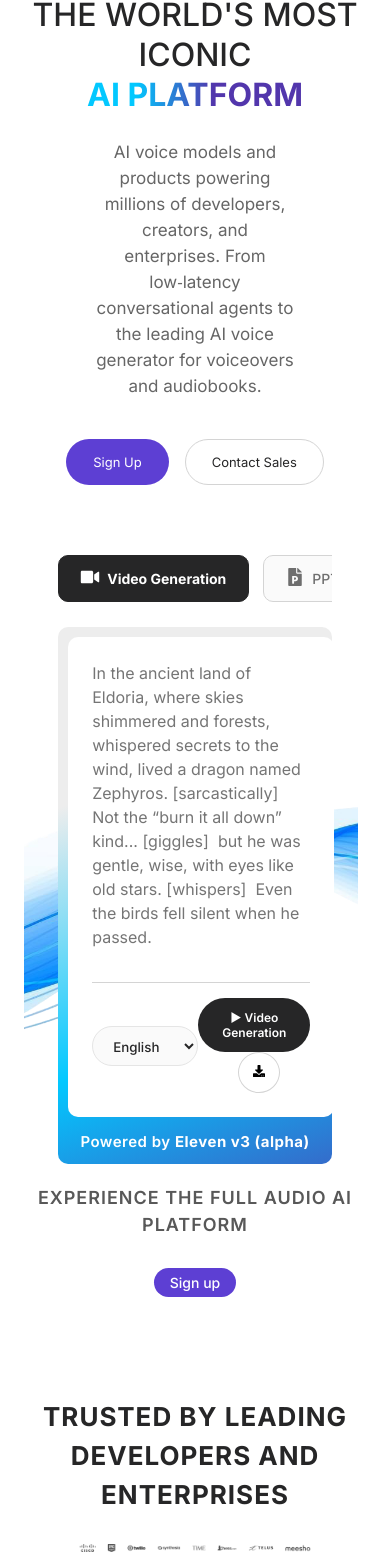
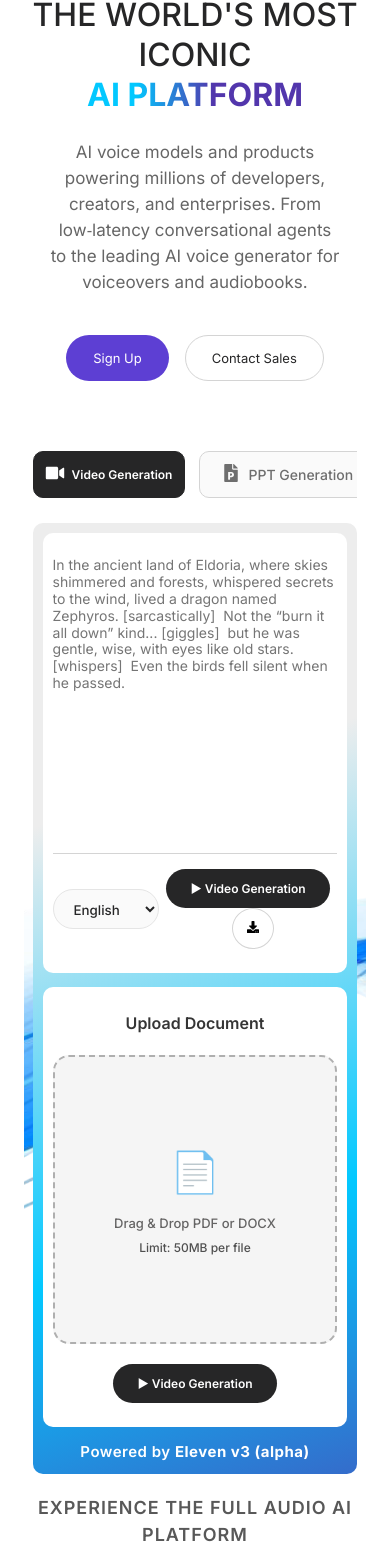
Before and after one commit to bhupendradhote/Explain_Labs_react, a React (Vite) app: page /home in a window 390 px wide. Shown: the part 137-1705 px from the top of the page. Built offline with nearby package versions, Linux system fonts and the light colour scheme.

Commit message:
Refactor footer layout and improve responsiveness in CSS styles

```diff
--- a/src/assets/styles/HeaderFooter.css
+++ b/src/assets/styles/HeaderFooter.css
@@ -342,7 +342,7 @@
   width: 100%;
   left: -10px;
   overflow: hidden;
-  bottom: 0;
+  /* bottom: 0; */
   pointer-events: none;
 }
 
@@ -362,6 +362,25 @@
 /* =========================================
    RESPONSIVE MEDIA QUERIES
    ========================================= */
+@media (max-width: 1024px) {
+.footer-bg-text span {
+    font-size: 8.6rem;
+
+}
+
+
+}
+@media (max-width: 940px) {
+    .footer-bg-text span {
+        font-size: 8rem;
+    }
+  }
+
+  @media (max-width: 800px) {
+    .footer-bg-text span {
+        font-size: 6.7rem;
+    }
+}
 
 @media (max-width: 768px) {
   /* --- Header Mobile --- */
--- a/src/assets/styles/HomePage.css
+++ b/src/assets/styles/HomePage.css
@@ -681,9 +681,7 @@
 
 /* responsive tweaks */
 @media (max-width: 980px){
-  .vg-grid{
-    grid-template-columns: 1fr;
-  }
+
   .vg-art{
     min-height: 360px;
   }
@@ -693,9 +691,7 @@
   .vg-left{
     order: 2;
   }
-  .vg-right{
-    order: 1;
-  }
+
 }
 
 @media (max-width: 520px){
--- a/src/assets/styles/responsive.css
+++ b/src/assets/styles/responsive.css
@@ -1,5 +1,9 @@
 /* Responsive Design */
 @media (max-width: 1024px) {
+
+	.vg-inner,.vg2-inner, .split-section, .news-section, .footer-container{
+		max-width: 90% !important;
+	}
 	.login-card {}
 
 	.left-overlay {
@@ -45,6 +49,9 @@
 }
 
 @media (max-width: 768px) {
+	.vg-inner,.vg2-inner, .split-section, .news-section, .footer-container, .main-interface-shell{
+		max-width: 95% !important;
+	}
 	.login-card {
 		flex-direction: column;
 		border-radius: 16px;
@@ -93,6 +100,67 @@
      .footer-bg-text span {
     font-size: 6.3rem !important; /* Smaller text for mobile */
   }
+  .hero-subtitle {
+    max-width: 85% !important;
+}
+
+.vg-section{
+	padding: 0 !important;
+}
+
+  .vg-grid{
+        flex-direction: column !important;
+  }
+h2{
+	font-size: 22px !important;
+}
+.trusted-brands{
+	margin-top: 40px !important;
+}
+.text-input-field {
+
+    font-size: 14px !important;
+    line-height: 1.2 !important;
+
+}
+.action-surface {
+    padding: 24px 10px !important;
+    min-height: 440px !important;
+}
+  .vg-right{
+    width: 100% !important;
+  }
+  .category-btn.is-active {
+
+    font-weight: 600 !important;
+    font-size: 12px !important;
+    padding: 12px !important;
+}
+    .vg2-cards-bottom {
+flex-direction: column;
+    }
+    .vg2-art-right {
+        width: 100% !important;
+    }
+	.vg2-art-frame {
+
+    min-height: auto !important;
+    width: 100% !important;
+}
+.vg2-card-body {
+
+    font-size: 13px !important;
+
+    line-height: 20px !important;
+}
+.split-card {
+padding: 20px !important;
+    min-height: auto !important;
+}
+.split-card h3 {
+    font-size: 28px !important;
+
+}
 }
 @media (max-width: 600px) {
 	.pricing-grid {
@@ -102,6 +170,9 @@
 		width: 100% !important;
 
 	}
+	    .footer-bg-text span {
+        font-size: 5rem !important;
+    }
 .navbar
  {
     padding: 16px !important;
@@ -113,12 +184,24 @@
      width: 150px !important;
 }
 
+.vg2-left-large {
 
+    flex-direction: column !important;
+}
 
         .card-header-absolute {
         width: 98% !important;
     }
 
+	.vg2-section {
+
+    padding: 0 !important;
+
+}
+.workspace-grid {
+    gap: 14px !important;
+    flex-direction: column !important;
+}
 }
 @media (max-width: 480px) {
 	.login-page {
--- a/src/components/layout/Footer.jsx
+++ b/src/components/layout/Footer.jsx
@@ -49,11 +49,14 @@
             <a href="#">YouTube</a>
           </div>
         </div>
+</div>
+<div>
+        <div className="footer-bg-text">
+        <span>EXPLAIN LABS</span>
+      </div>
       </div>
 
-      <div className="footer-bg-text">
-        <span>EXPLAIN LABS</span>
-      </div>
+
     </footer>
   );
 };
--- a/src/pages/Home.jsx
+++ b/src/pages/Home.jsx
@@ -276,7 +276,7 @@
 	<div className="vg-right">
 	<div className="vg-art-wrap">
 	<img
-		src={ent_back.jpg}
+		src={ent_back}
 		alt="AI neon art"
 		className="vg-art"
 		/>
```
